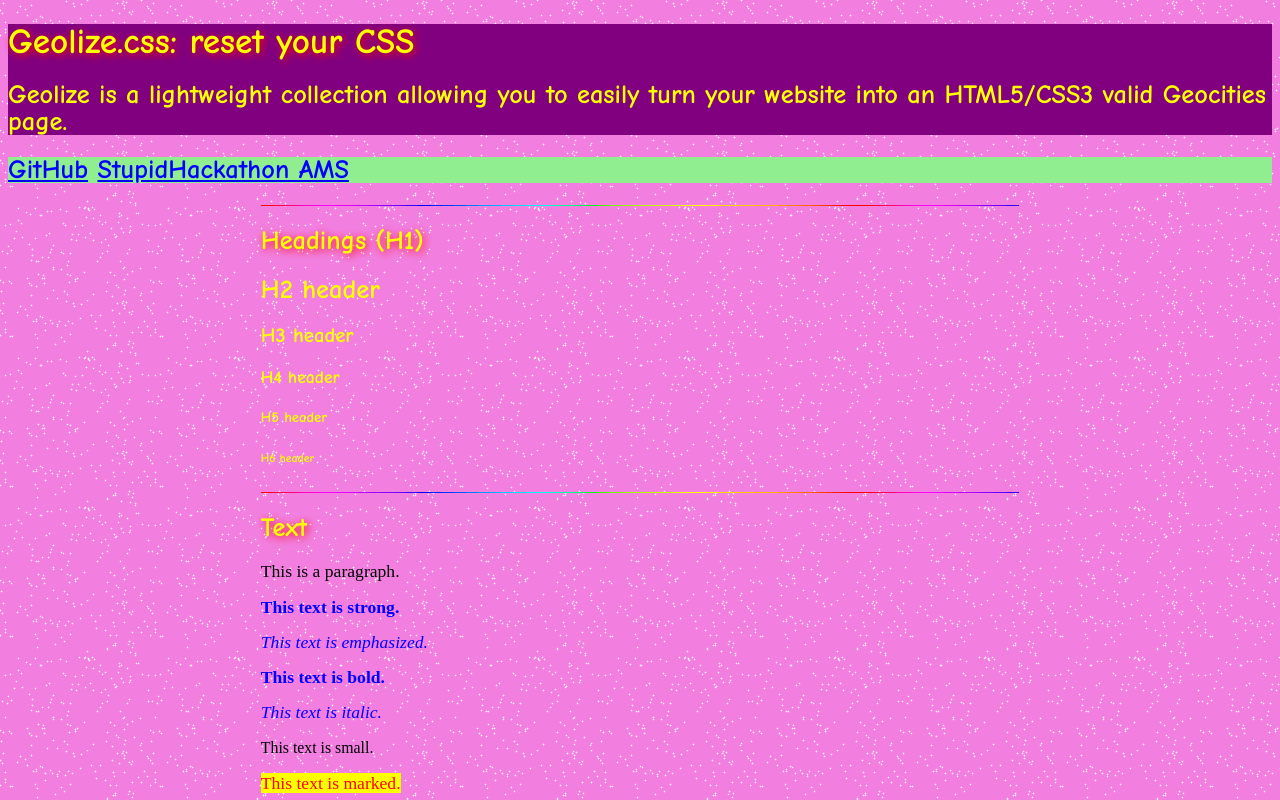
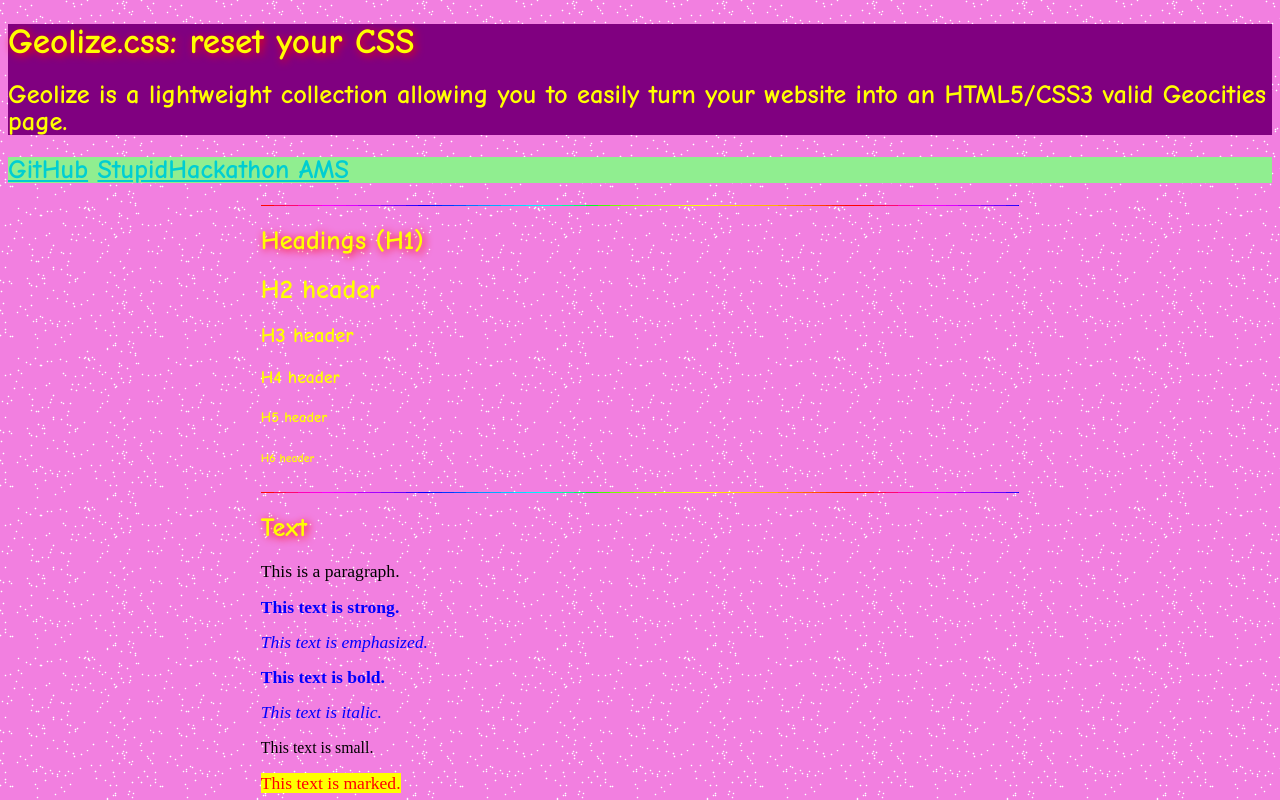
Before and after one commit to StupidHackathonAMS/geolize.css, a website: page index.html in a window 1280 px wide. Shown: the top 800 px of the page. Drawn offline with Linux system fonts and the light colour scheme.

Commit message:
Change link color

```diff
--- a/geolize.css
+++ b/geolize.css
@@ -115,7 +115,7 @@
 
 /* Links */
 a:link {
-  color: blue;
+  color: DarkTurquoise;
 }
 
 a:visited {
```
